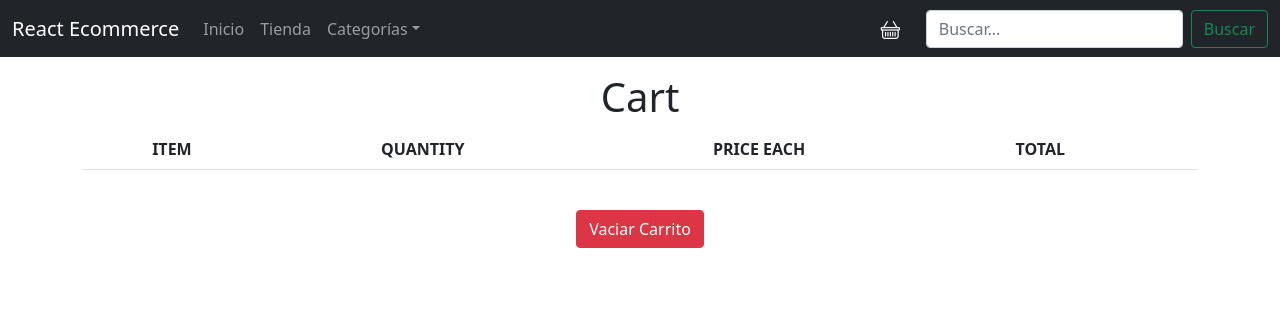
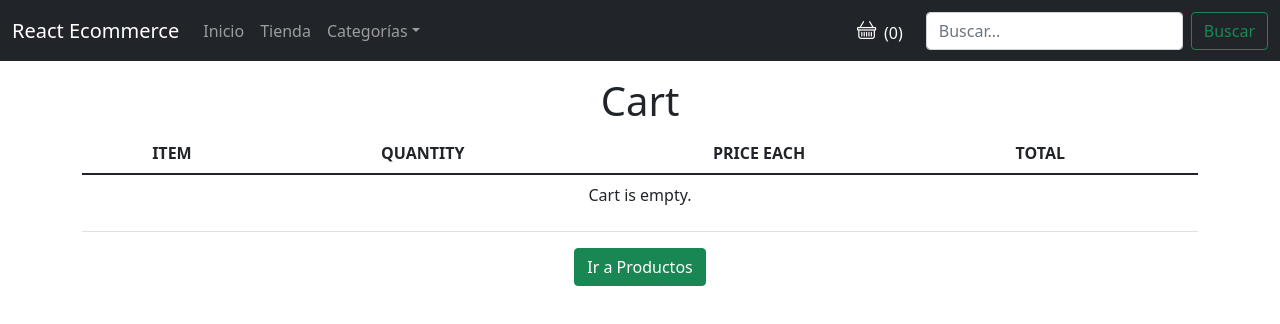
Before and after one commit to CaroRed/ecommerce-carolinarojas2, a React (Create React App) app: page /cart in a window 1280 px wide. Shown: the top 324 px of the page. Built offline with nearby package versions, Linux system fonts and the light colour scheme.

Commit message:
Desafío: Cart View

```diff
--- a/src/components/Cart/Cart.jsx
+++ b/src/components/Cart/Cart.jsx
@@ -1,4 +1,5 @@
 import { useContext, useState } from 'react'
+import { Link } from 'react-router-dom';
 import { CartContext } from '../../context/CartContext';
 
 function Cart() {
@@ -9,6 +10,8 @@ function Cart() {
     console.log(itemId);
     removeItem(itemId);
   }
+
+  //console.log(cartItems.length);
 
   return (
     <div className='container mt-3'><h1>Cart</h1>
@@ -24,6 +27,8 @@ function Cart() {
           </tr>
         </thead>
         <tbody>
+        { cartItems.length > 0 ?
+        <>
         {cartItems.map(prod =>
           <tr key={prod.id}>
             <td className="item">#{prod.id} - {prod.name}  </td>
@@ -32,10 +37,22 @@ function Cart() {
             <td>{Math.round(prod.price * prod.qty)}</td>
             <td><button className='btn btn-small btn-warning' onClick={()=> eliminarItem(prod.id)}>Eliminar Item</button></td>
           </tr>)}
-          </tbody>
+        </>
+        :
+        <tr><td colSpan="5">
+          <p>Cart is empty.</p>
+
+        </td></tr>
+        }
+
+      </tbody>
         </table>
       </div>
+      { cartItems.length > 0 ?
       <button className='btn btn-danger mt-4' onClick={emptyCart}>Vaciar Carrito</button>
+      :
+      <Link to="/"><button className='btn btn-success'>Ir a Productos</button></Link>
+      }
     </div>
   )
 }
--- a/src/components/CartWidget/CartWidget.css
+++ b/src/components/CartWidget/CartWidget.css
@@ -3,5 +3,15 @@
     width: 25px;
     height: 25px;
     font-size: 1.2rem;
+
+}
+
+.cartContainer a{
+    display: flex;
+}
+
+.cartContainer span{
+    margin-left: 5px;
     margin-right: 15px;
+    margin-top: 5px;
 }
--- a/src/components/CartWidget/CartWidget.jsx
+++ b/src/components/CartWidget/CartWidget.jsx
@@ -1,9 +1,15 @@
 import { NavLink } from 'react-router-dom'
+import { useContext, useState } from 'react'
+import { CartContext } from '../../context/CartContext';
 import './CartWidget.css'
 
 function CartWidget() {
+
+  const {cartItems, getTotalItems} = useContext(CartContext)
+
     return (
-      <div className="cartContainer"><NavLink to="/cart" className="nav-link"><i className="bi bi-basket"></i></NavLink></div>
+      <div className="cartContainer"><NavLink to="/cart" className="nav-link"><i className="bi bi-basket"></i>
+      <span>({getTotalItems()})</span></NavLink></div>
     )
 }
 
--- a/src/context/CartContext.jsx
+++ b/src/context/CartContext.jsx
@@ -53,10 +53,13 @@ function CartContextProvider({defaultValue = [], children}){
         setCart([])
     }
 
-    //console.log(cartItems)
+    function getTotalItems() {
+        return cartItems.reduce((totalQty, { qty: qty }) => totalQty + qty, 0);
+    }
+
 
     return(
-        <CartContext.Provider value={{cartItems, addItem, removeItem, emptyCart}}>
+        <CartContext.Provider value={{cartItems, addItem, removeItem, emptyCart, getTotalItems}}>
             {children}
         </CartContext.Provider>
     )
```
